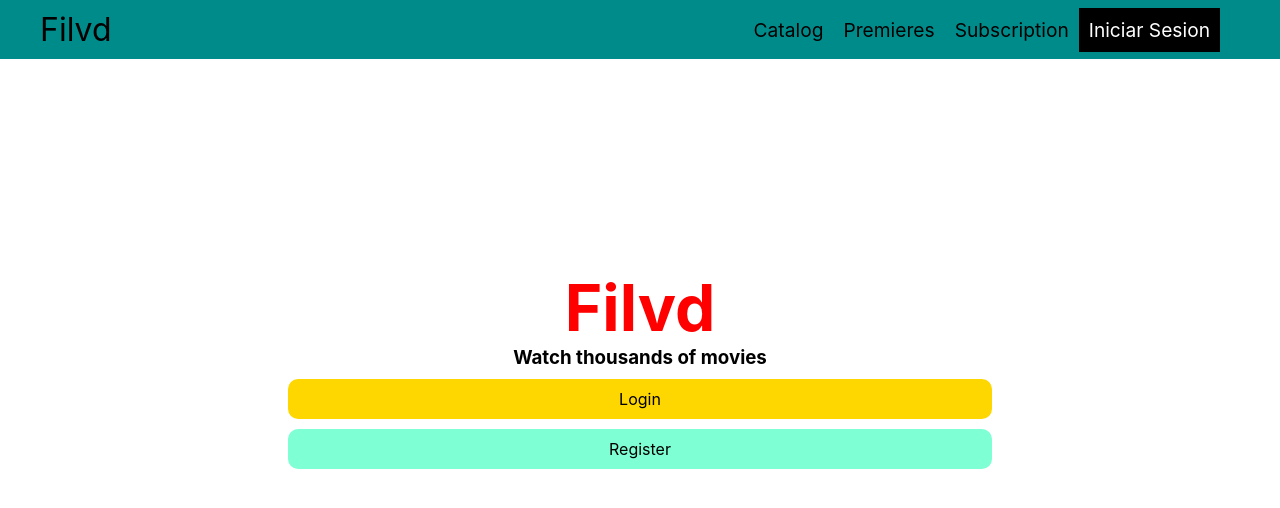
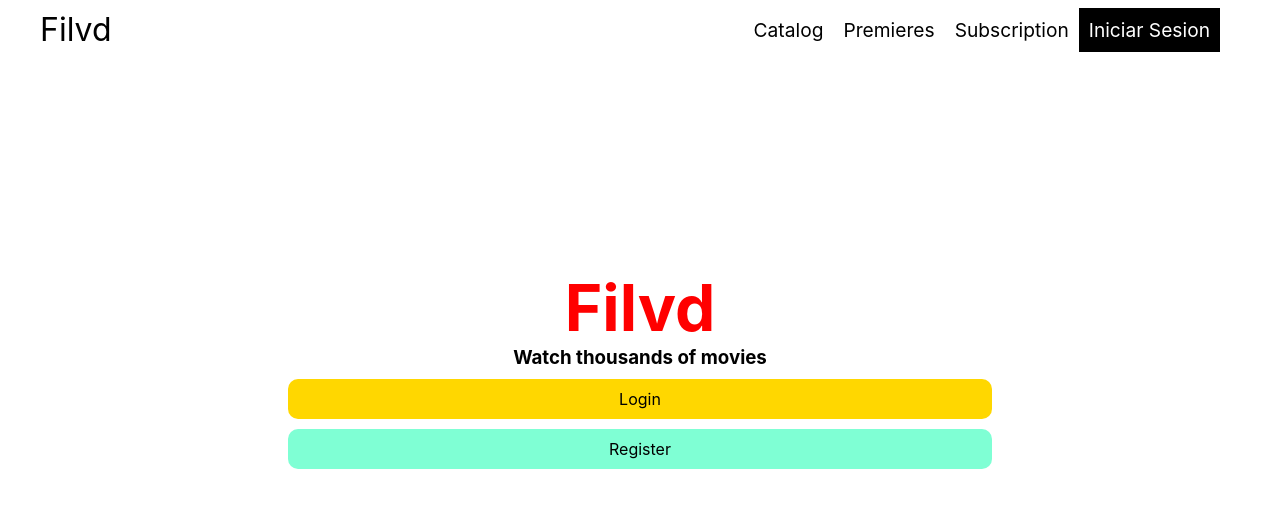
Before and after one commit to alxmcr/react-filvd, a React (Create React App) app: page / in a window 1280 px wide. Shown: the top 508 px of the page. Built offline with nearby package versions, Linux system fonts and the light colour scheme.

Commit message:
- Remove background-color

```diff
--- a/src/components/AppHeader/AppHeader.css
+++ b/src/components/AppHeader/AppHeader.css
@@ -34,12 +34,7 @@
 }
 
 .header__link--login:hover {
-    background-color: gold;
     color: black;
-}
-
-.header__nav {
-    background-color: rgb(179, 223, 153);
 }
 
 .header__menu, .header__submenu {
@@ -49,7 +44,6 @@
 
 .header__menu--desktop, .header__submenu--desktop {
     align-items: center;
-    background-color: darkcyan;
     display: flex;
     flex-direction: row;
     justify-content: space-between;
@@ -57,25 +51,16 @@
     text-align: center;
 }
 
-.header__menu--mobile {
-    background-color: darkorange;
-}
-
 .header__submenu--desktop {
     display: none;
-}
-
-.header__item--bars:hover {
-    background-color: red;
 }
 
 /* // Medium devices (tablets, 768px and up) */
 
 @media (min-width: 768px) {
-    .header__item--bars{
+    .header__item--bars {
         display: none;
     }
-
     .header__menu--desktop {
         display: flex;
     }
```
